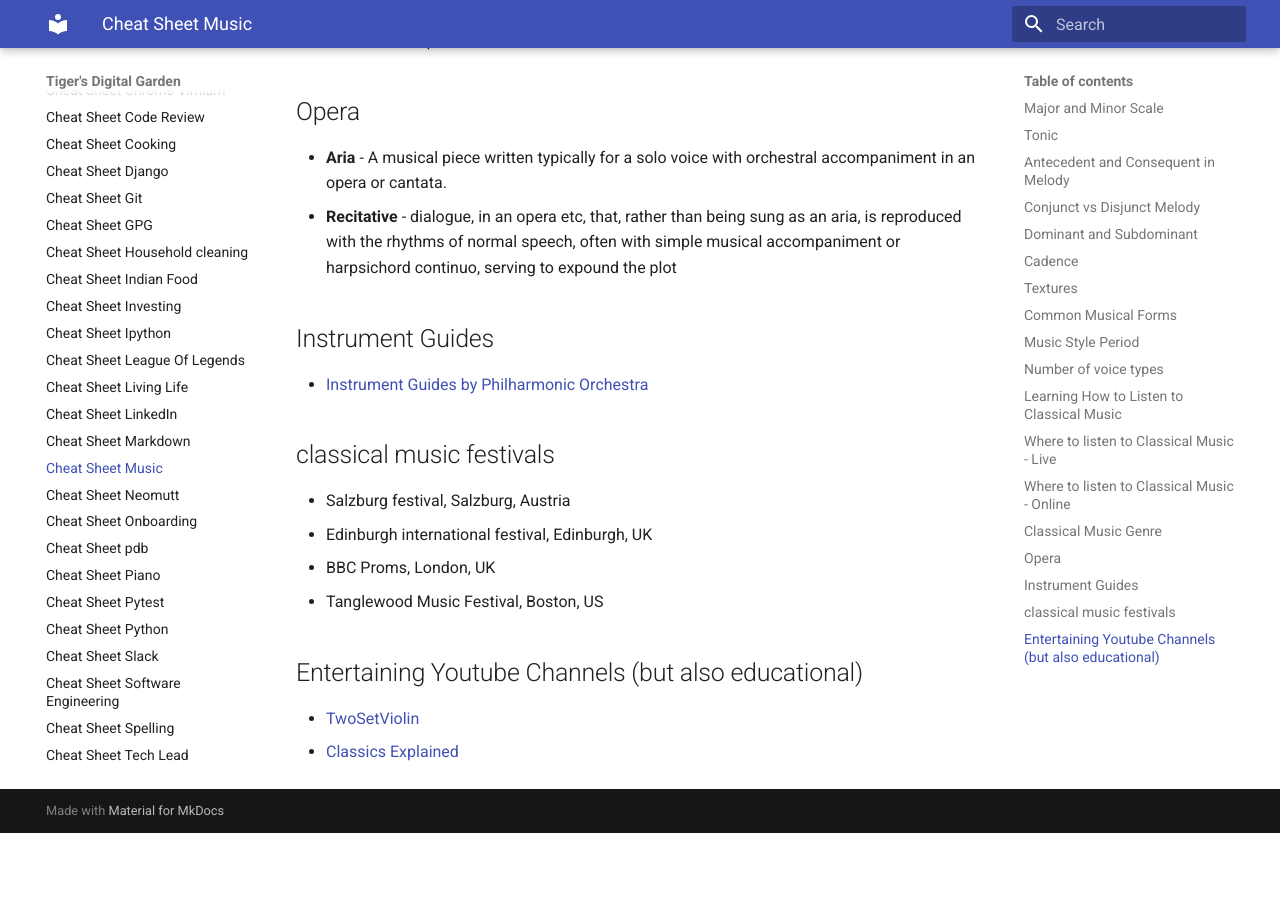
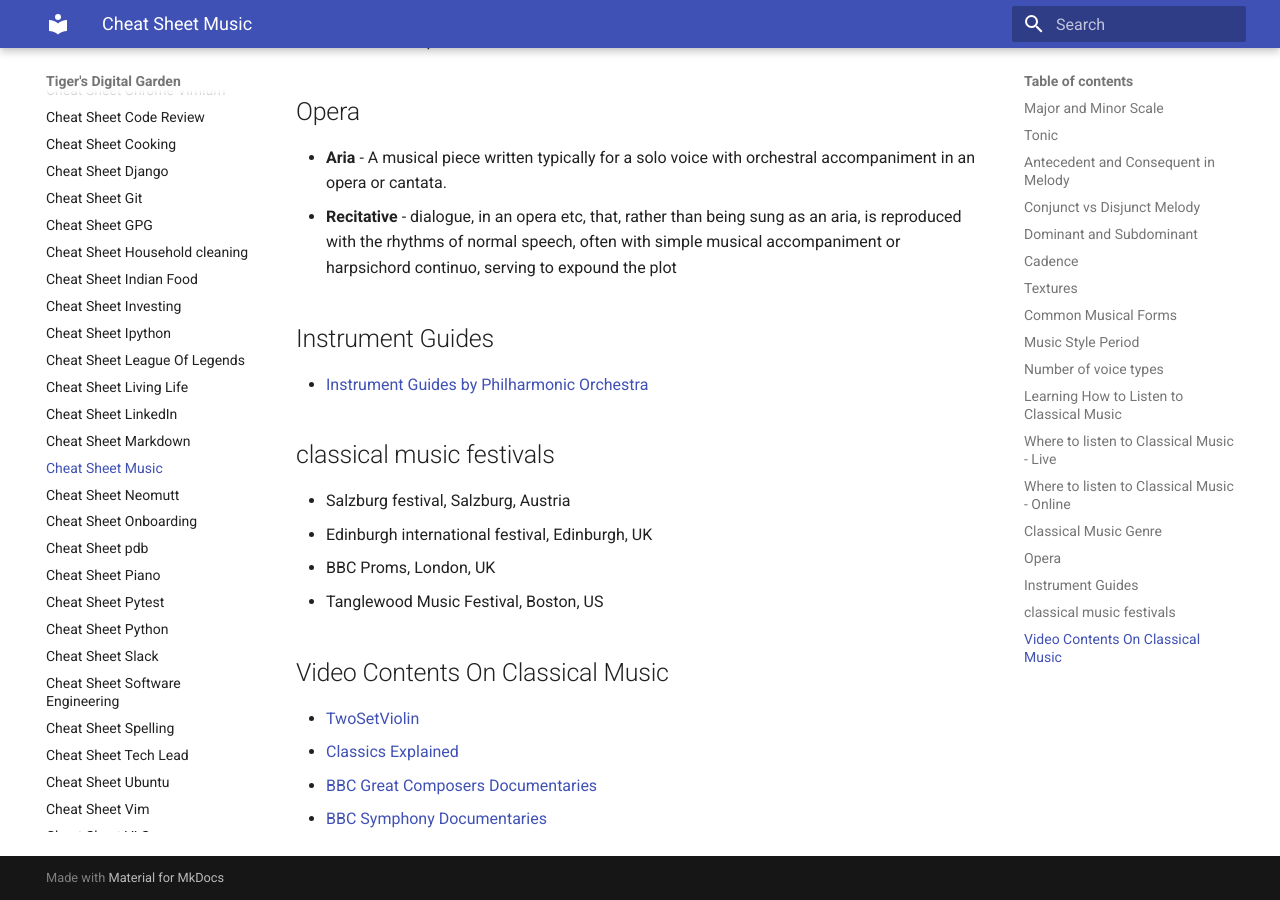
Before and after one commit to ynotstartups/notes, an MkDocs documentation site: the page built from notes/cheat-sheet-music.md, in a window 1280 px wide and 900 px high, scrolled down 4505 px. Built offline with MkDocs 1.6.1 and Material for MkDocs 9.7.7, drawn with Linux system fonts in a browser that asks for light colours; before the commit the page ends 5338 px from its top, so only the background shows below that.

Commit message:
add Videos links for classical music

```diff
--- a/notes/cheat-sheet-music.md
+++ b/notes/cheat-sheet-music.md
@@ -158,7 +158,9 @@
 - BBC Proms, London, UK
 - Tanglewood Music Festival, Boston, US
 
-## Entertaining Youtube Channels (but also educational)
+## Video Contents On Classical Music
 
 - [TwoSetViolin](https://www.youtube.com/channel/UCAzKFALPuF_EPe-AEI0WFFw)
 - [Classics Explained](https://www.youtube.com/channel/UCjjae93847ZdOM9FDpgGVRg)
+- [BBC Great Composers Documentaries](https://www.youtube.com/watch?v=Nyt1asgJPZ0&list=PLUyyRuWyGZViNSbLAsQmSva7Pl78Qd6If&index=2)
+- [BBC Symphony Documentaries](https://www.youtube.com/watch?v=7VS3MRLCrx8)
```
